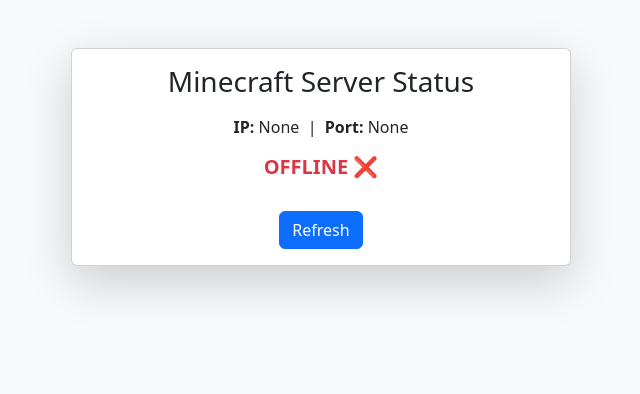
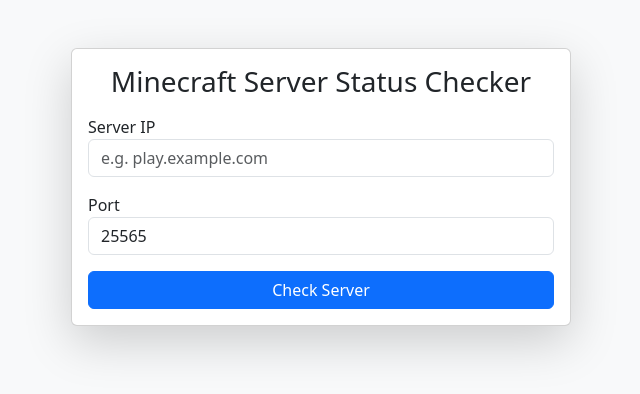
Before and after one commit to GamerBoyBK417/Minecraft-Server-, a Flask app: page / in a window 1280 px wide. Shown: the top 394 px of the page, without its empty margins (319-959 px from the left). Run offline with Flask 3, Linux system fonts and the light colour scheme.

Commit message:
Update index.html

```diff
--- a/templates/index.html
+++ b/templates/index.html
@@ -1,30 +1,42 @@
 <!DOCTYPE html>
 <html>
 <head>
-    <meta charset="utf-8" />
-    <title>Minecraft Server Status</title>
+    <title>Minecraft Server Status Checker</title>
     <link href="https://cdn.jsdelivr.net/npm/bootstrap@5.3.0/dist/css/bootstrap.min.css" rel="stylesheet">
 </head>
 <body class="bg-light">
 
 <div class="container mt-5">
     <div class="card shadow-lg mx-auto" style="max-width: 500px;">
-        <div class="card-body text-center">
-            <h3 class="card-title mb-3">Minecraft Server Status</h3>
-            <p><strong>IP:</strong> {{ ip }} &nbsp;|&nbsp; <strong>Port:</strong> {{ port }}</p>
+        <div class="card-body">
+            <h3 class="text-center mb-3">Minecraft Server Status Checker</h3>
 
+            <form method="POST">
+                <div class="mb-3">
+                    <label>Server IP</label>
+                    <input type="text" name="ip" placeholder="e.g. play.example.com" class="form-control" required>
+                </div>
+                <div class="mb-3">
+                    <label>Port</label>
+                    <input type="number" name="port" value="25565" class="form-control" required>
+                </div>
+                <button type="submit" class="btn btn-primary w-100">Check Server</button>
+            </form>
+
+            {% if status is not none %}
+                <hr>
+                <p><strong>IP:</strong> {{ ip }} | <strong>Port:</strong> {{ port }}</p>
                 {% if status.online %}
-                <h5 class="text-success fw-bold">ONLINE ✅</h5>
+                    <h5 class="text-success">ONLINE ✅</h5>
                     <p><strong>MOTD:</strong> {{ status.motd }}</p>
                     <p><strong>Players:</strong> {{ status.players }}</p>
                     <p><strong>Version:</strong> {{ status.version }}</p>
                     <p><strong>Ping:</strong> {{ status.ping }} ms</p>
                 {% else %}
-                <h5 class="text-danger fw-bold">OFFLINE ❌</h5>
+                    <h5 class="text-danger">OFFLINE ❌</h5>
                     <p>{{ status.error }}</p>
                 {% endif %}
-
-            <button onclick="location.reload()" class="btn btn-primary mt-3">Refresh</button>
+            {% endif %}
         </div>
     </div>
 </div>
```
Lines whose indentation alone changed are shown as unchanged.
